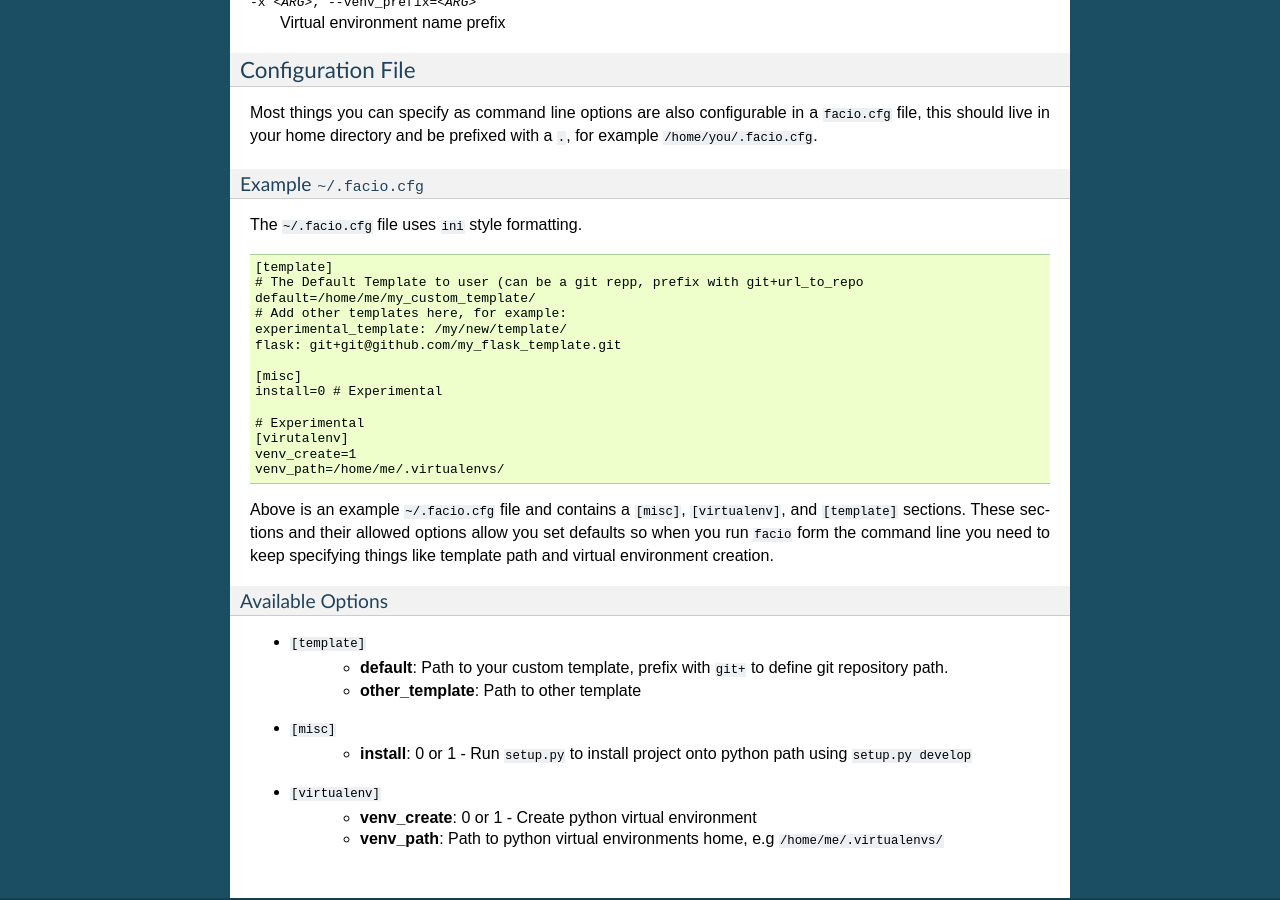
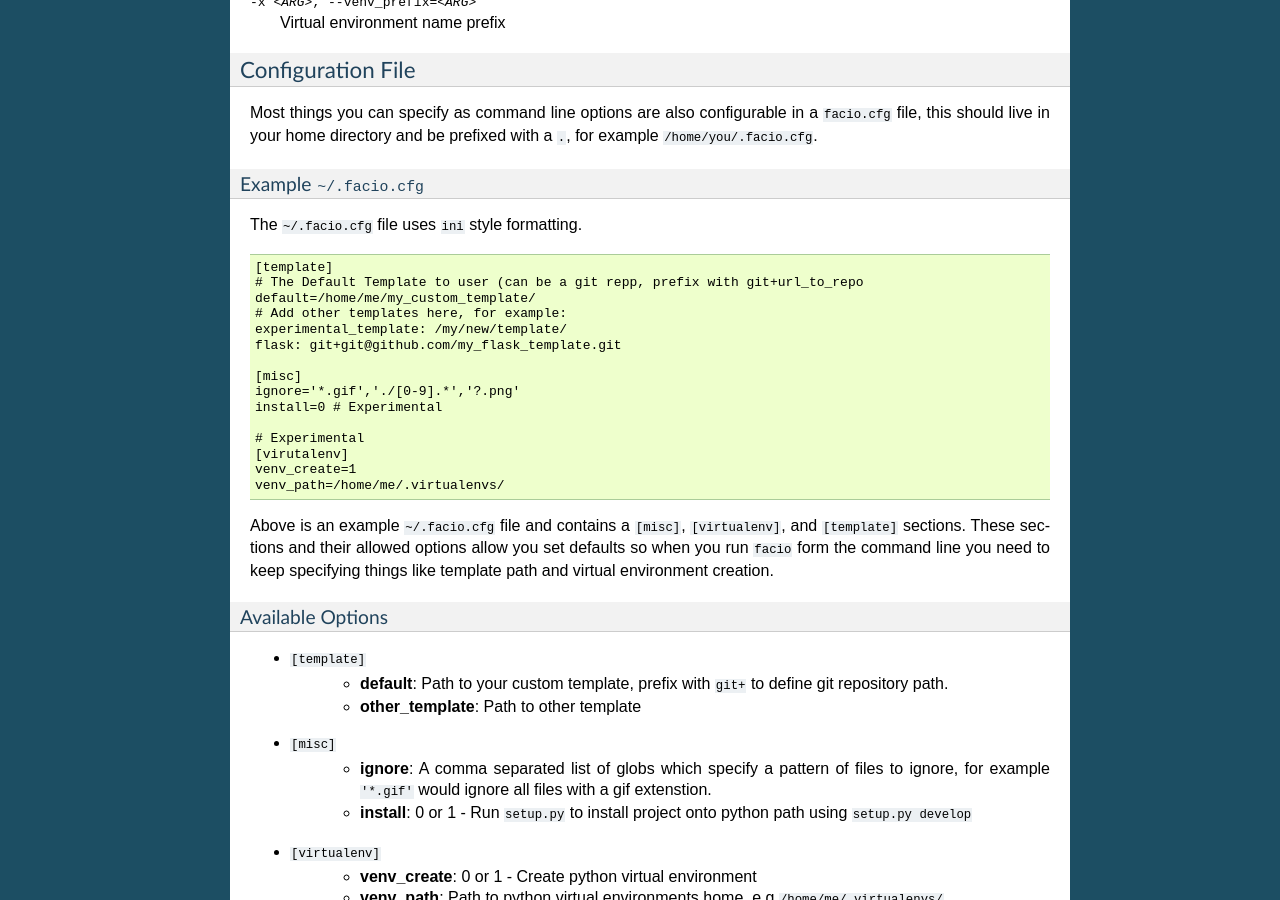
Before and after one commit to krak3n/Facio, a Sphinx documentation site: the page built from docs/usage.rst, in a window 1280 px wide and 900 px high, scrolled down 1451 px. Built offline with Sphinx 7.4.7, drawn with Linux system fonts in a browser that asks for light colours.

Commit message:
Updated docs as to how the ignore functionality should work

```diff
--- a/docs/usage.rst
+++ b/docs/usage.rst
@@ -93,6 +93,7 @@ The ``~/.facio.cfg`` file uses ``ini`` style formatting.
     flask: git+git@github.com/my_flask_template.git
 
     [misc]
+    ignore='*.gif','./[0-9].*','?.png'
     install=0 # Experimental
 
     # Experimental
@@ -109,6 +110,9 @@ Available Options
     * **default**: Path to your custom template, prefix with ``git+`` to define git repository path.
     * **other_template**: Path to other template
 * ``[misc]``
+    * **ignore**: A comma separated list of globs which specify a pattern of
+      files to ignore, for example ``'*.gif'`` would ignore all files with a gif
+      extenstion.
     * **install**: 0 or 1 - Run ``setup.py`` to install project onto python path using ``setup.py develop``
 * ``[virtualenv]``
     * **venv_create**: 0 or 1 - Create python virtual environment
```
